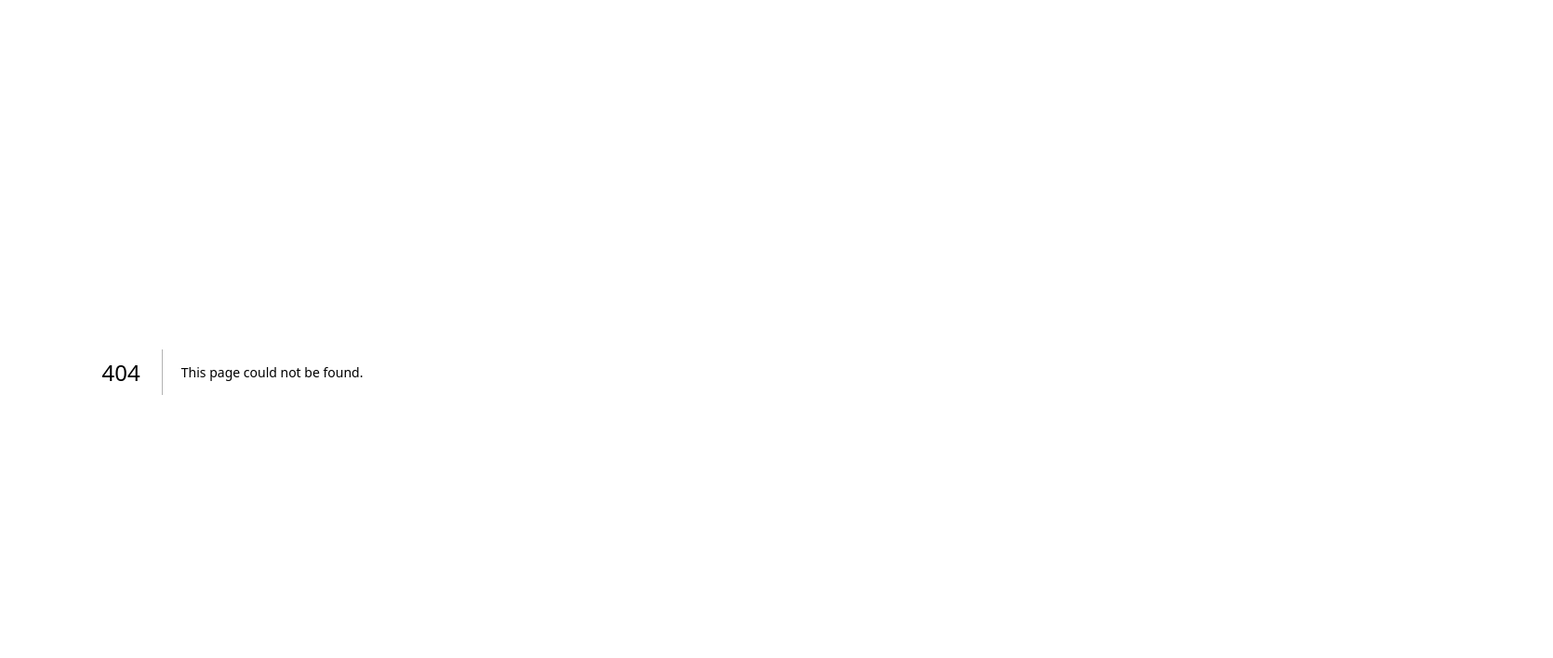
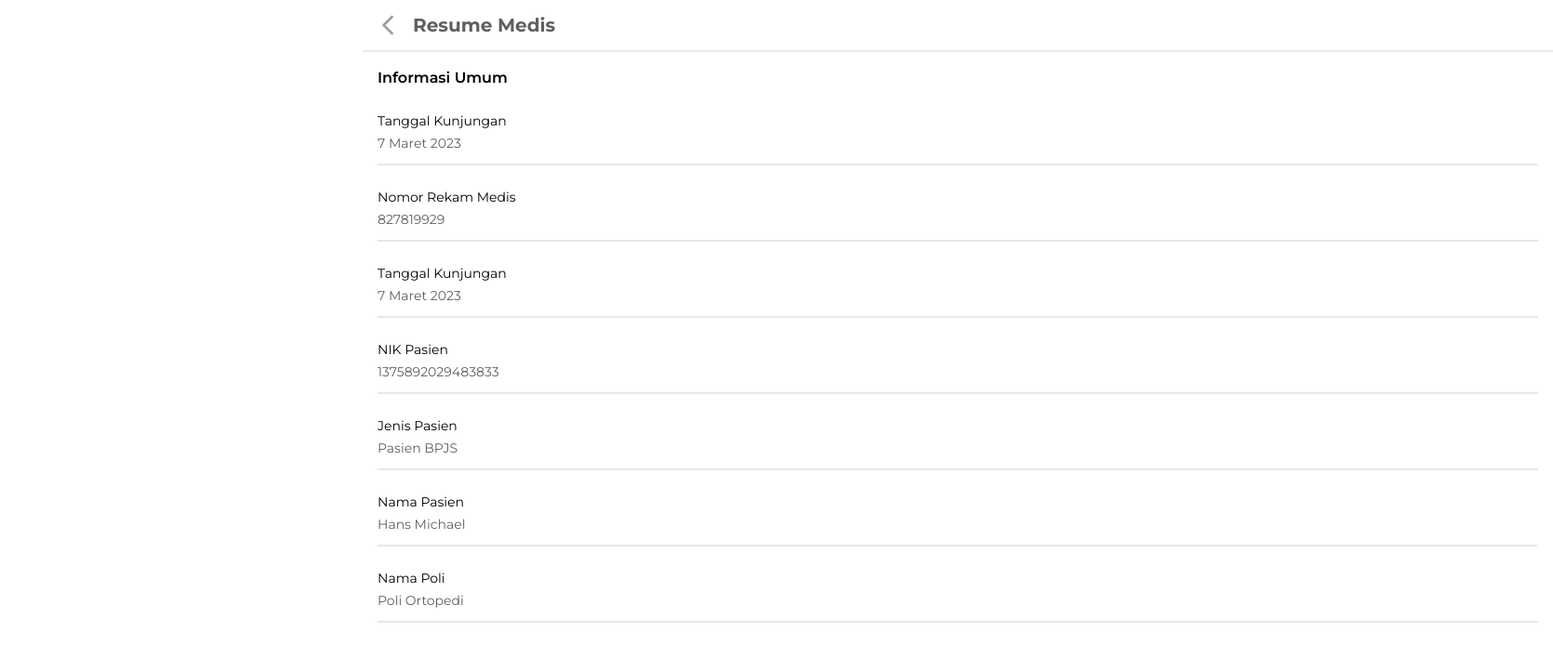
Before and after one commit to Personal-Health-Record/frontend, a Next.js app: page /resume/detail in a window 1280 px wide. Before the commit this address had no page. Shown: the top 708 px of the page at 93% size, 1670 px wide, since content can reach past the window. Built offline with nearby package versions, Linux system fonts and the light colour scheme.

Commit message:
feat: add detail resume

```diff
--- /dev/null
+++ b/src/app/resume/components/CardResumeDetail/index.tsx
@@ -0,0 +1,14 @@
+interface Props {
+  title: string;
+  data: string;
+}
+const CardResumeDetail = ({ data, title }: Props) => {
+  return (
+    <div className="flex flex-col gap-1 border-b-2 py-3">
+      <p className="text-sm">{title}</p>
+      <p className="text-sm text-mainGrey">{data}</p>
+    </div>
+  );
+};
+
+export default CardResumeDetail;
--- a/src/app/resume/constants/index.tsx
+++ b/src/app/resume/constants/index.tsx
@@ -60,3 +60,34 @@ export const resumeData = [
     location: "Rumah Sakit Sentosa Husada",
   },
 ];
+
+export const detailResume = [
+  {
+    title: "Tanggal Kunjungan",
+    value: "7 Maret 2023",
+  },
+  {
+    title: "Nomor Rekam Medis",
+    value: "827819929",
+  },
+  {
+    title: "Tanggal Kunjungan",
+    value: "7 Maret 2023",
+  },
+  {
+    title: "NIK Pasien",
+    value: "1375892029483833",
+  },
+  {
+    title: "Jenis Pasien",
+    value: "Pasien BPJS",
+  },
+  {
+    title: "Nama Pasien",
+    value: "Hans Michael",
+  },
+  {
+    title: "Nama Poli",
+    value: "Poli Ortopedi",
+  },
+];
--- /dev/null
+++ b/src/app/resume/detail/page.tsx
@@ -0,0 +1,24 @@
+import Header from "@/app/components/Header";
+import CardResumeDetail from "../components/CardResumeDetail";
+import { detailResume } from "../constants";
+
+const ResumeDetail = () => {
+  return (
+    <div className="flex flex-col">
+      <Header title="Resume Medis" />
+
+      <div className="flex flex-col w-screen px-4 py-4 gap-3">
+        <h3 className="font-semibold">Informasi Umum</h3>
+        {detailResume?.map((resume, idx) => (
+          <CardResumeDetail
+            data={resume.value}
+            title={resume.title}
+            key={`resume-${resume.value}-${idx}`}
+          />
+        ))}
+      </div>
+    </div>
+  );
+};
+
+export default ResumeDetail;
```
